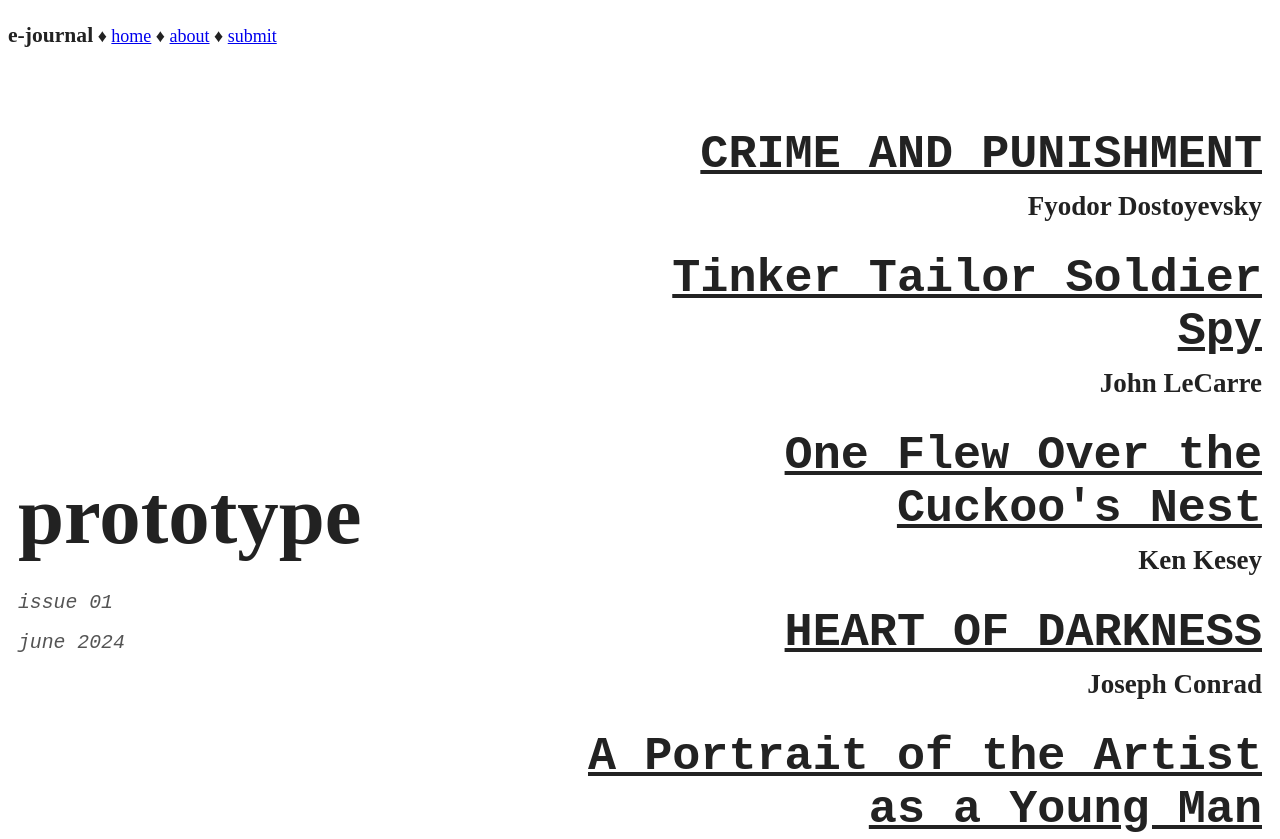
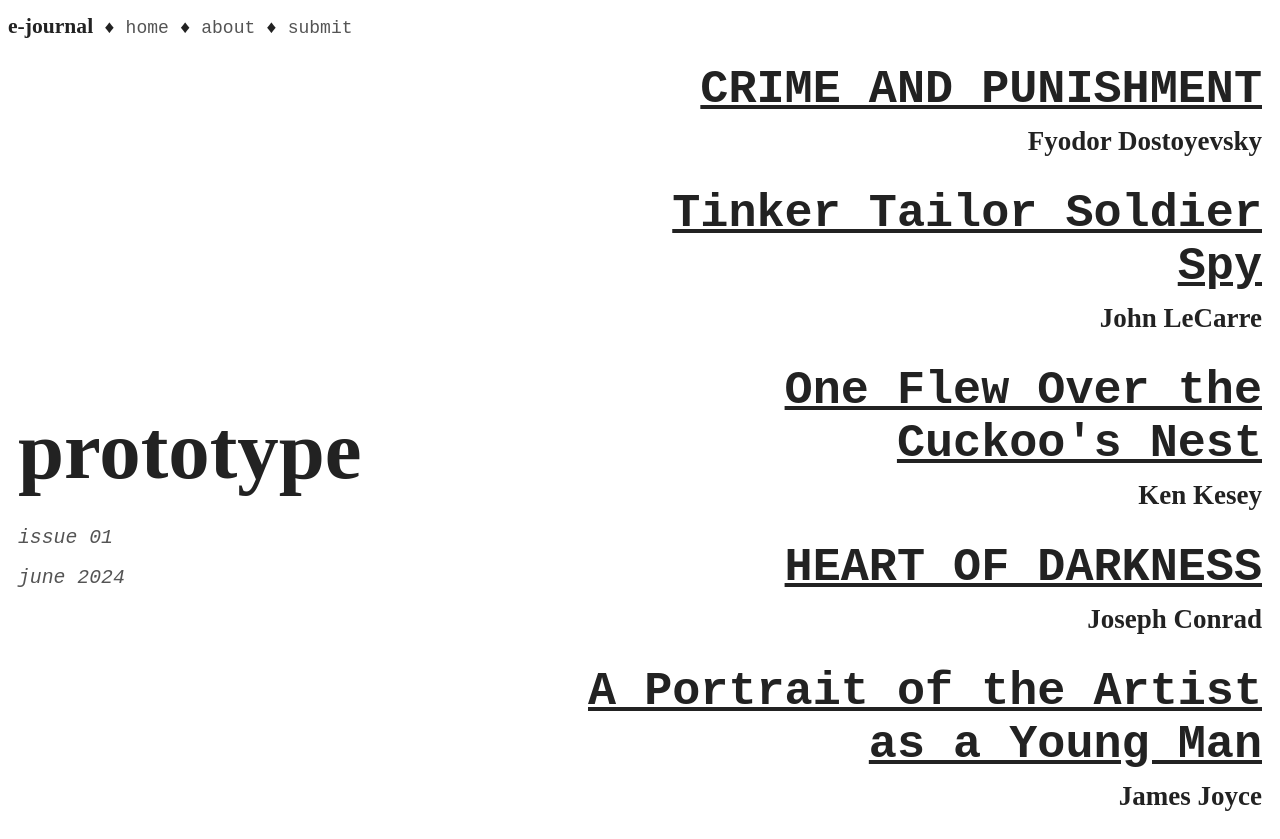
Before and after one commit to atweitzel/ejournal-prototype, a plain HTML site: page issue01.html in a window 1280 px wide. Shown: the top 839 px of the page. Drawn offline with Linux system fonts and the light colour scheme; a web font is replaced by a local one.

Commit message:
Update to navbar ref
Fixed head to navbar issue to prevent future problems. Updated to match index.css formatting

```diff
--- a/issue01.html
+++ b/issue01.html
@@ -9,7 +9,7 @@
     <link rel="stylesheet" href="https://use.typekit.net/rkj7kna.css">
     <link rel="icon" type="image/png" href="images/icon.png">
     </head>
-    <div class="head">
+    <div class="navbar">
         <h4 style="display:inline-block; font-size:1.2rem">e-journal</h4>
          <p style="display:inline-block">&#9830;</p> <a href=issue01.html>home</a> <!-- temporarily routes the user to issue01 while homepage is unfinished -->
          <p style="display:inline-block">&#9830;</p> <a href="https://github.com/atweitzel/ejournal-prototype/blob/main/README.md">about</a>
```
